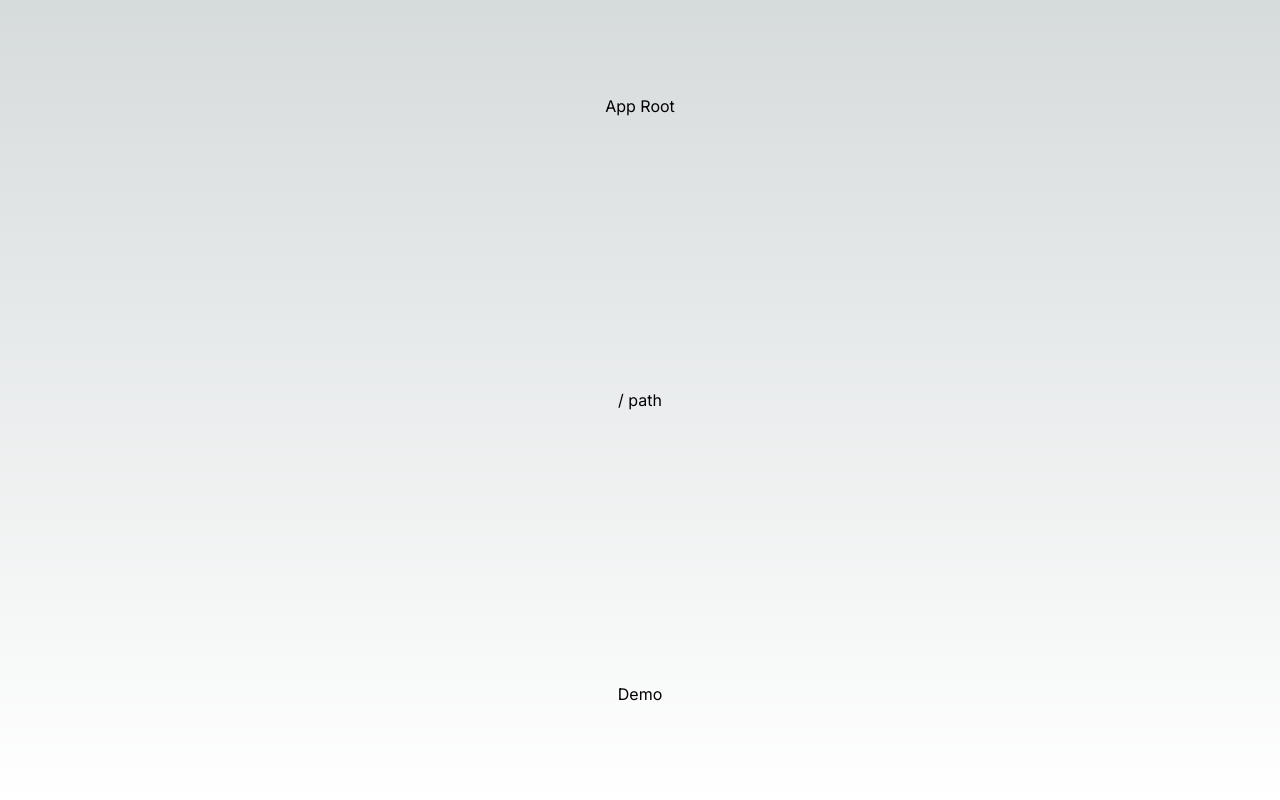
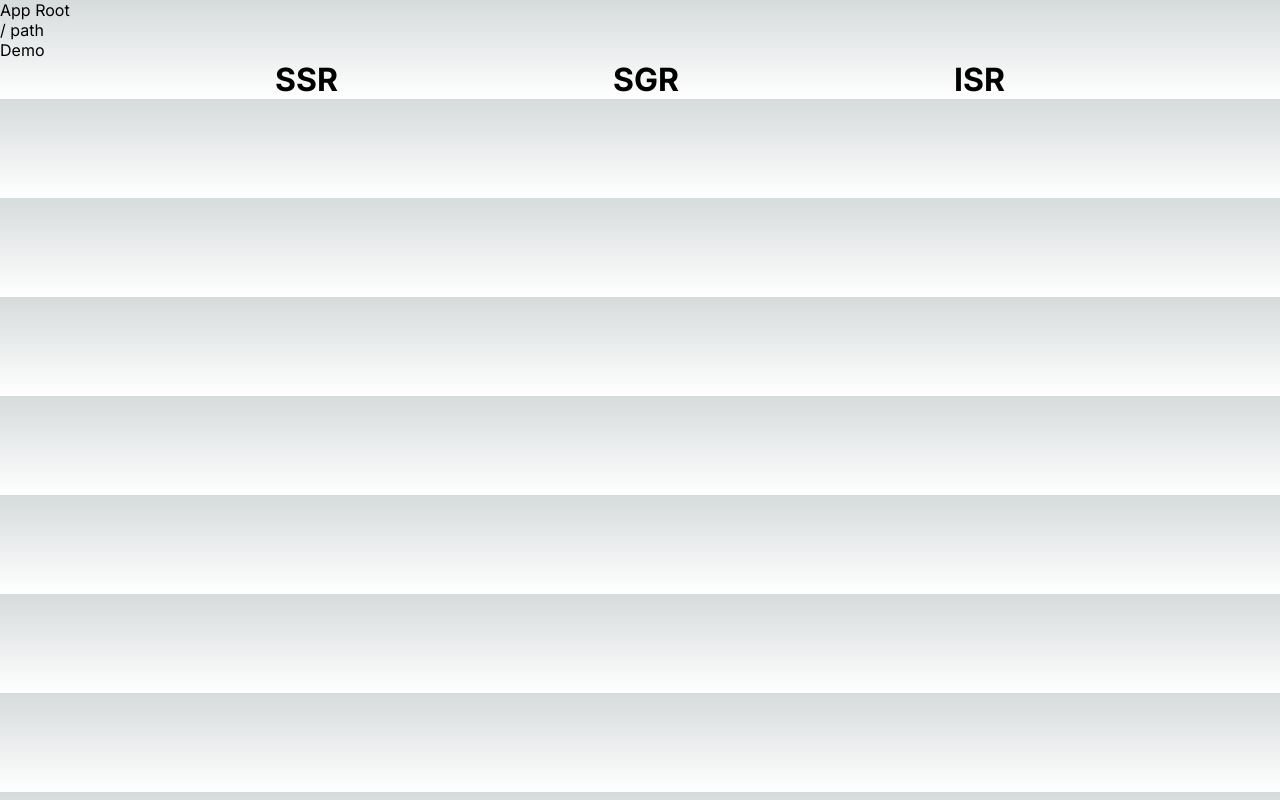
Before and after one commit to PRANAVBHALE/Next_playground, a Next.js app in the folder my-app/: page / in a window 1280 px wide. Built offline with nearby package versions, Linux system fonts and the light colour scheme.

Commit message:
Intro for SSR

```diff
--- a/my-app/src/app/page.js
+++ b/my-app/src/app/page.js
@@ -4,10 +4,23 @@ import Link from 'next/link';
 
 export default function Home() {
   return (
-    <main className={styles.main}>
+    <main>
       <div>App Root</div>
       <div>/ path</div>
       <Link href="/demo">Demo</Link>
+
+      <div
+        style={{
+          display: 'flex',
+          justifyContent: 'space-evenly',
+        }}
+      >
+        <Link href="/ssr">
+          <h1>SSR</h1>
+        </Link>
+        <h1>SGR</h1>
+        <h1>ISR</h1>
+      </div>
     </main>
   );
 }
```
Also changed, not shown: my-app/src/app/ssr/page.js (added, +34 -0 lines), my-app/src/lib/apis.js (added, +10 -0 lines).
